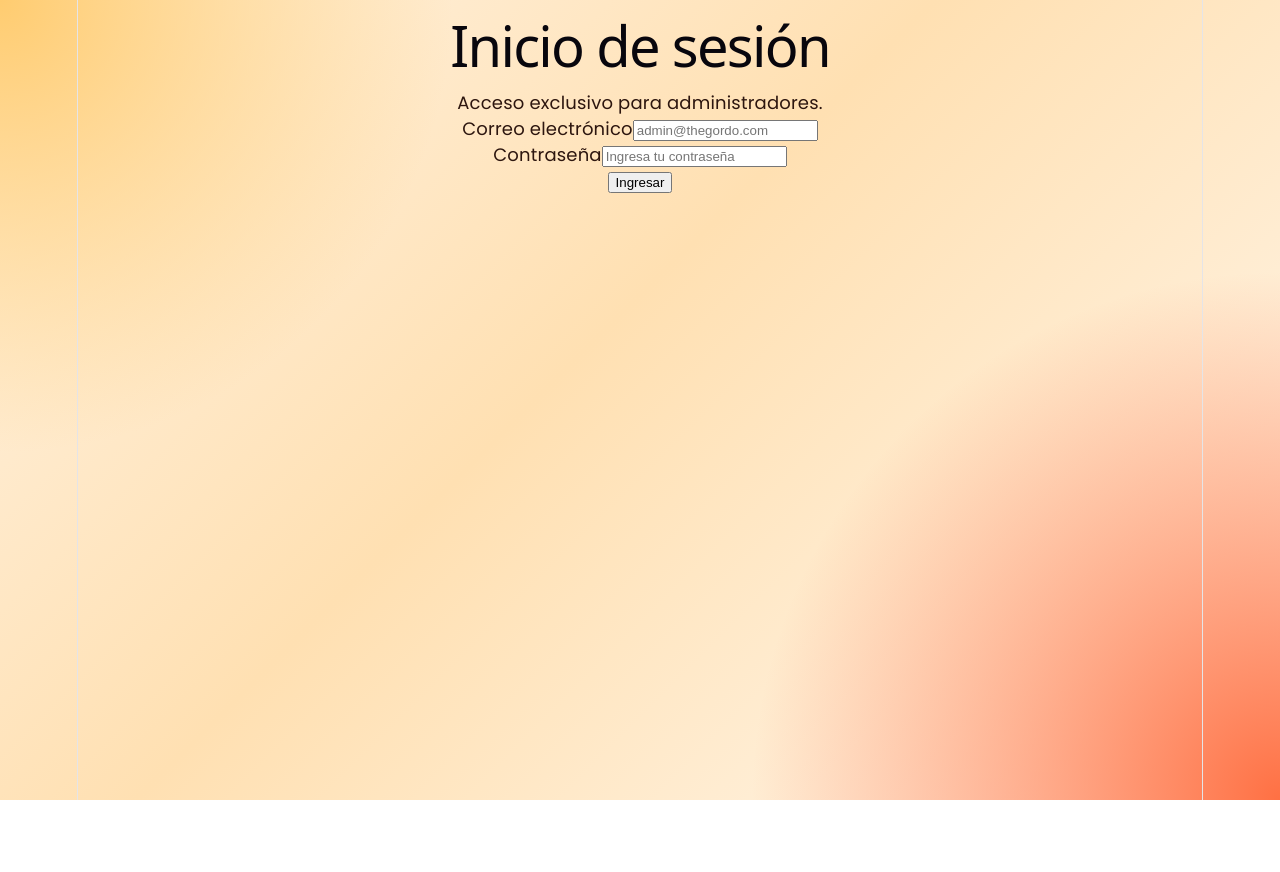
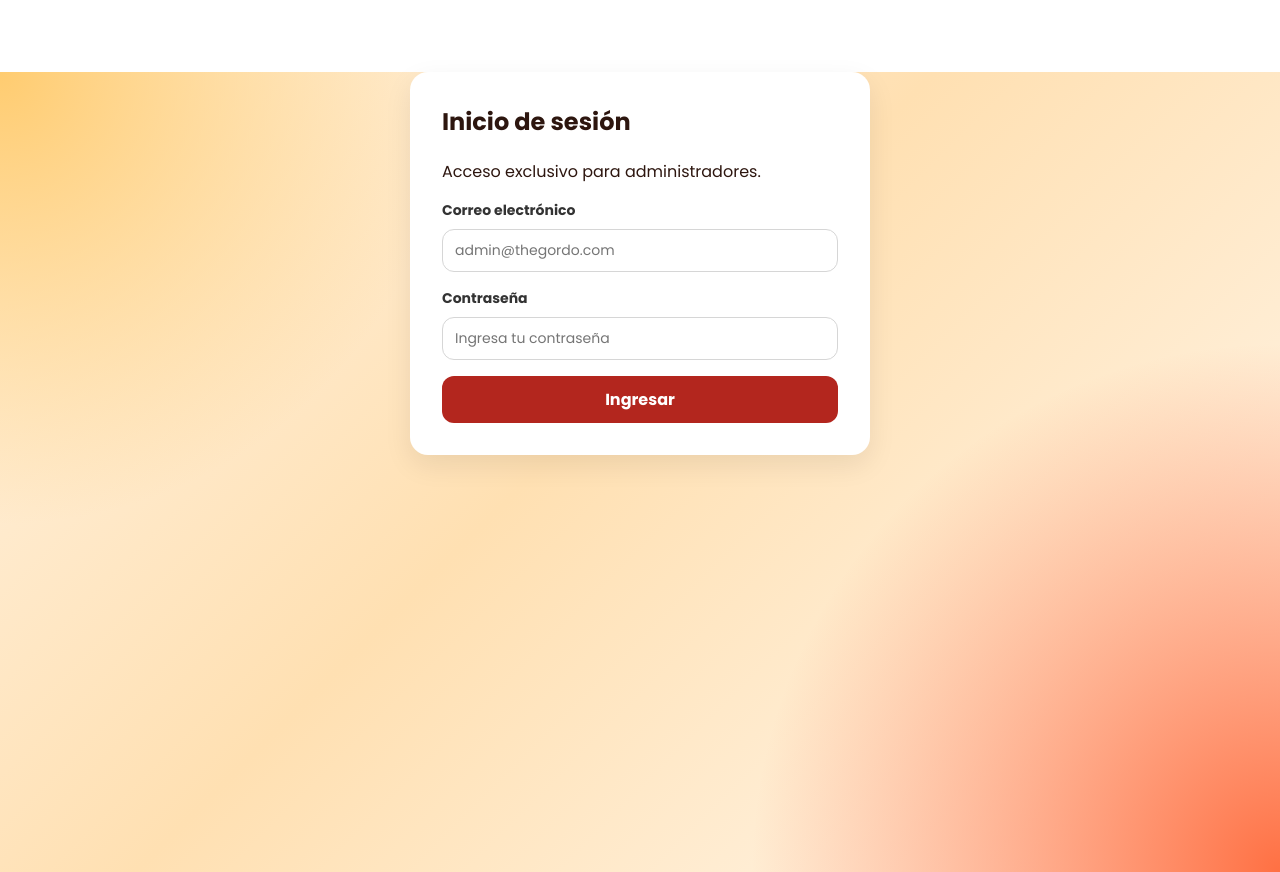
Before and after one commit to Elpanchez/reserva-mesas-TheGordo, a React (Vite) app: page /admin/login in a window 1280 px wide. Before the commit the page ends 800 px from the top, so only its background shows below. Built offline with nearby package versions, Linux system fonts and the light colour scheme; no server answers.

Commit message:
fix: corregir integración de horarios y admin

```diff
--- a/index.html
+++ b/index.html
@@ -2,7 +2,7 @@
 <html lang="en">
   <head>
     <meta charset="UTF-8" />
-    <link rel="icon" type="image/svg+xml" href="/favicon.svg" />
+    <link rel="icon" type="image/svg+xml" href="/src/assets/thegordoLogo.png" />
     <meta name="viewport" content="width=device-width, initial-scale=1.0" />
     <title>reserva-mesas-thegordo</title>
   </head>
--- a/src/index.css
+++ b/src/index.css
@@ -1,112 +1,34 @@
 @import './styles/admin.css';
+
 :root {
-  --text: #6b6375;
-  --text-h: #08060d;
-  --bg: #fff;
-  --border: #e5e4e7;
-  --code-bg: #f4f3ec;
-  --accent: #aa3bff;
-  --accent-bg: rgba(170, 59, 255, 0.1);
-  --accent-border: rgba(170, 59, 255, 0.5);
-  --social-bg: rgba(244, 243, 236, 0.5);
-  --shadow:
-    rgba(0, 0, 0, 0.1) 0 10px 15px -3px, rgba(0, 0, 0, 0.05) 0 4px 6px -2px;
-
-  --sans: system-ui, 'Segoe UI', Roboto, sans-serif;
-  --heading: system-ui, 'Segoe UI', Roboto, sans-serif;
-  --mono: ui-monospace, Consolas, monospace;
-
-  font: 18px/145% var(--sans);
-  letter-spacing: 0.18px;
-  color-scheme: light dark;
-  color: var(--text);
-  background: var(--bg);
+  font-family: 'Poppins', system-ui, -apple-system, BlinkMacSystemFont, 'Segoe UI', sans-serif;
+  color: #2d160f;
+  background: #ffffff;
   font-synthesis: none;
   text-rendering: optimizeLegibility;
   -webkit-font-smoothing: antialiased;
   -moz-osx-font-smoothing: grayscale;
-
-  @media (max-width: 1024px) {
-    font-size: 16px;
-  }
+  color-scheme: light;
 }
 
-@media (prefers-color-scheme: dark) {
-  :root {
-    --text: #9ca3af;
-    --text-h: #f3f4f6;
-    --bg: #16171d;
-    --border: #2e303a;
-    --code-bg: #1f2028;
-    --accent: #c084fc;
-    --accent-bg: rgba(192, 132, 252, 0.15);
-    --accent-border: rgba(192, 132, 252, 0.5);
-    --social-bg: rgba(47, 48, 58, 0.5);
-    --shadow:
-      rgba(0, 0, 0, 0.4) 0 10px 15px -3px, rgba(0, 0, 0, 0.25) 0 4px 6px -2px;
-  }
-
-  #social .button-icon {
-    filter: invert(1) brightness(2);
-  }
+* {
+  box-sizing: border-box;
 }
 
 body {
   margin: 0;
+  min-width: 320px;
+  min-height: 100vh;
+}
+
+button,
+input,
+select,
+textarea {
+  font: inherit;
 }
 
 #root {
-  width: 1126px;
-  max-width: 100%;
-  margin: 0 auto;
-  text-align: center;
-  border-inline: 1px solid var(--border);
-  min-height: 100svh;
-  display: flex;
-  flex-direction: column;
-  box-sizing: border-box;
+  width: 100%;
+  min-height: 100vh;
 }
-
-h1,
-h2 {
-  font-family: var(--heading);
-  font-weight: 500;
-  color: var(--text-h);
-}
-
-h1 {
-  font-size: 56px;
-  letter-spacing: -1.68px;
-  margin: 32px 0;
-  @media (max-width: 1024px) {
-    font-size: 36px;
-    margin: 20px 0;
-  }
-}
-h2 {
-  font-size: 24px;
-  line-height: 118%;
-  letter-spacing: -0.24px;
-  margin: 0 0 8px;
-  @media (max-width: 1024px) {
-    font-size: 20px;
-  }
-}
-p {
-  margin: 0;
-}
-
-code,
-.counter {
-  font-family: var(--mono);
-  display: inline-flex;
-  border-radius: 4px;
-  color: var(--text-h);
-}
-
-code {
-  font-size: 15px;
-  line-height: 135%;
-  padding: 4px 8px;
-  background: var(--code-bg);
-}
--- a/src/pages/admin/Login.jsx
+++ b/src/pages/admin/Login.jsx
@@ -1,59 +1,60 @@
-import { useState } from "react";
-import { useLocation, useNavigate } from "react-router-dom";
-import { useAuth } from "../../context/AuthContext";
+import { useEffect, useState } from 'react'
+import { useLocation, useNavigate } from 'react-router-dom'
+import { useAuth } from '../../context/AuthContext'
 
 function LoginPage() {
-  const location = useLocation();
-  const from = location.state?.from || "/admin";
-  const navigate = useNavigate();
+  const location = useLocation()
+  const from = location.state?.from || '/admin'
+  const navigate = useNavigate()
   const {
     login,
-    logout,
-    user,
     estaAutenticado,
     cargandoAuth,
     motivoCierreSesion,
-  } = useAuth();
+  } = useAuth()
 
-  const [email, setEmail] = useState("");
-  const [password, setPassword] = useState("");
-  const [error, setError] = useState(null);
-  const [cargando, setCargando] = useState(false);
+  const [email, setEmail] = useState('')
+  const [password, setPassword] = useState('')
+  const [error, setError] = useState(null)
+  const [cargando, setCargando] = useState(false)
+
+  useEffect(() => {
+    if (!cargandoAuth && estaAutenticado) {
+      navigate(from, { replace: true })
+    }
+  }, [cargandoAuth, estaAutenticado, from, navigate])
 
   async function handleSubmit(event) {
-    event.preventDefault();
+    event.preventDefault()
 
     try {
-      setError(null);
-      setCargando(true);
+      setError(null)
+      setCargando(true)
 
-      await login(email, password);
+      await login(email, password)
 
-      navigate(from, { replace: true });
+      navigate(from, { replace: true })
     } catch (error) {
-      console.error(error);
-      setError("Correo o contraseña incorrectos.");
+      console.error(error)
+      setError('Correo o contraseña incorrectos.')
     } finally {
-      setCargando(false);
+      setCargando(false)
     }
   }
 
-  if (estaAutenticado) {
-    navigate("/admin");
-  }
-
   return (
-    <section>
+    <section className="admin-login">
       <h1>Inicio de sesión</h1>
       <p>Acceso exclusivo para administradores.</p>
+
       {motivoCierreSesion && (
         <p className="admin-message admin-message--error">
           {motivoCierreSesion}
         </p>
       )}
 
-      <form onSubmit={handleSubmit}>
-        <div>
+      <form className="admin-form" onSubmit={handleSubmit}>
+        <div className="admin-field">
           <label htmlFor="email">Correo electrónico</label>
           <input
             id="email"
@@ -65,7 +66,7 @@ function LoginPage() {
           />
         </div>
 
-        <div>
+        <div className="admin-field">
           <label htmlFor="password">Contraseña</label>
           <input
             id="password"
@@ -77,14 +78,18 @@ function LoginPage() {
           />
         </div>
 
-        {error && <p>{error}</p>}
+        {error && <p className="admin-message admin-message--error">{error}</p>}
 
-        <button type="submit" disabled={cargando}>
-          {cargando ? "Ingresando..." : "Ingresar"}
+        <button
+          className="admin-button admin-button--primary"
+          type="submit"
+          disabled={cargando || cargandoAuth}
+        >
+          {cargando ? 'Ingresando...' : 'Ingresar'}
         </button>
       </form>
     </section>
-  );
+  )
 }
 
-export default LoginPage;
+export default LoginPage
--- a/src/pages/client/Reserva.jsx
+++ b/src/pages/client/Reserva.jsx
@@ -1,7 +1,7 @@
 import { useState, useEffect } from 'react'
 import { useLocation, useNavigate } from 'react-router-dom'
 import { useReservas } from '../../hooks/useReservas'
-import { obtenerHorarios } from '../../services/horariosService'
+import { obtenerHorarioPorDia } from '../../services/horariosService'
 import { obtenerHorasOcupadas, horaDisponible } from '../../services/disponibilidadService'
 import { ESTADOS_RESERVA } from '../../utils/constants'
 
@@ -30,17 +30,10 @@ function ReservationPage() {
     if (!formData.fecha || !mesa) return
 
     try {
-      const fecha = new Date(formData.fecha)
+      const fecha = new Date(`${formData.fecha}T00:00:00`)
+      const diaSemana = fecha.getDay()
 
-      let diaSemana = fecha.getDay()
-
-      if (diaSemana === 0) {
-        diaSemana = 7
-      }
-
-      const horario = await obtenerHorarios(
-        diaSemana
-      )
+      const horario = await obtenerHorarioPorDia(diaSemana)
 
       if (!horario) {
         setHorasDisponibles([])
--- a/src/services/horariosService.js
+++ b/src/services/horariosService.js
@@ -1,19 +1,40 @@
 import { supabase } from '../lib/supabaseClient'
 
-export async function obtenerHorarios(diaSemana) {
+export async function obtenerHorarios() {
   const { data, error } = await supabase
     .from('horarios')
     .select('*')
-    .eq('dia_semana', diaSemana)
+    .order('dia_semana', { ascending: true })
+    .order('hora_inicio', { ascending: true })
+
+  if (error) {
+    throw new Error(error.message)
+  }
+
+  return data || []
+}
+
+export async function obtenerHorarioPorDia(diaSemana) {
+  const dia = Number(diaSemana)
+
+  if (!Number.isInteger(dia) || dia < 1 || dia > 7) {
+    throw new Error('Día de la semana inválido.')
+  }
+
+  const { data, error } = await supabase
+    .from('horarios')
+    .select('*')
+    .eq('dia_semana', dia)
     .eq('activo', true)
     .maybeSingle()
 
   if (error) {
-    throw error
+    throw new Error(error.message)
   }
 
   return data
 }
+
 export async function obtenerHorariosActivos() {
   const { data, error } = await supabase
     .from('horarios')
@@ -26,7 +47,7 @@ export async function obtenerHorariosActivos() {
     throw new Error(error.message)
   }
 
-  return data
+  return data || []
 }
 
 export async function crearHorario(horario) {
--- a/src/styles/admin.css
+++ b/src/styles/admin.css
@@ -365,3 +365,83 @@
   flex-wrap: wrap;
   margin-top: 8px;
 }
+/* Layout principal del módulo administrador */
+.admin-layout {
+  min-height: 100vh;
+  display: grid;
+  grid-template-columns: 260px minmax(0, 1fr);
+  background: #f6f1ec;
+  color: #222222;
+  text-align: left;
+}
+
+.admin-sidebar {
+  min-height: 100vh;
+  padding: 28px 22px;
+  background: #2d160f;
+  color: #ffffff;
+  display: flex;
+  flex-direction: column;
+  gap: 18px;
+}
+
+.admin-sidebar h2,
+.admin-sidebar p {
+  margin: 0;
+  color: #ffffff;
+}
+
+.admin-sidebar small {
+  color: rgba(255, 255, 255, 0.74);
+}
+
+.admin-sidebar nav {
+  display: grid;
+  gap: 10px;
+  margin-top: 18px;
+}
+
+.admin-sidebar nav a {
+  padding: 10px 12px;
+  border-radius: 10px;
+  color: #ffffff;
+  font-weight: 600;
+}
+
+.admin-sidebar nav a:hover {
+  background: rgba(255, 255, 255, 0.12);
+}
+
+.admin-main {
+  width: 100%;
+  min-width: 0;
+  padding: 32px;
+  overflow-x: auto;
+}
+
+.admin-login {
+  width: min(460px, calc(100% - 32px));
+  margin: 72px auto;
+  padding: 32px;
+  background: #ffffff;
+  border-radius: 18px;
+  box-shadow: 0 10px 28px rgba(0, 0, 0, 0.08);
+}
+
+.admin-login h1 {
+  margin-top: 0;
+}
+
+@media (max-width: 780px) {
+  .admin-layout {
+    grid-template-columns: 1fr;
+  }
+
+  .admin-sidebar {
+    min-height: auto;
+  }
+
+  .admin-main {
+    padding: 20px;
+  }
+}
```
Also changed, not shown: src/assets/thegordoLogo.png (added).
